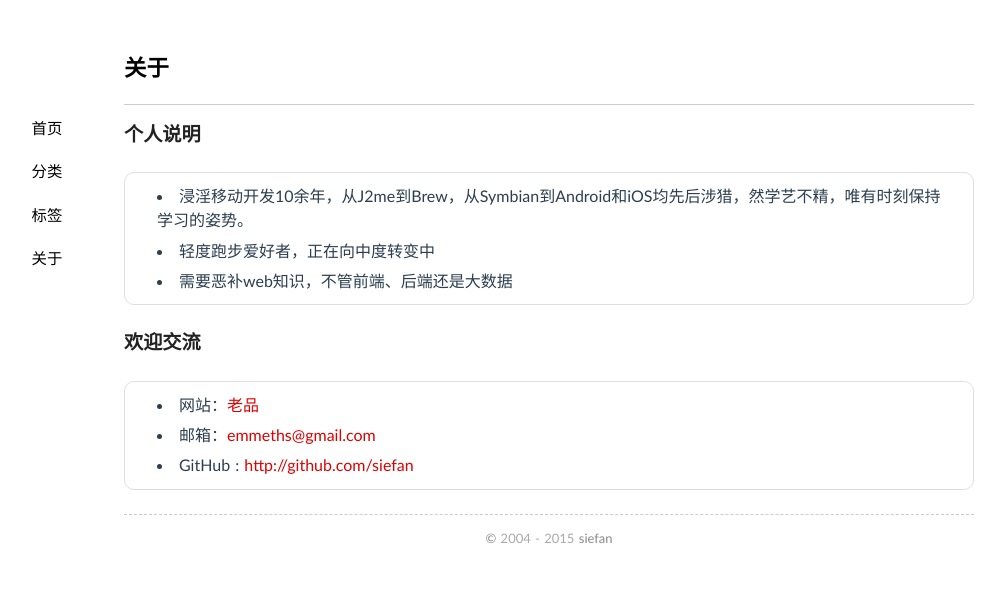
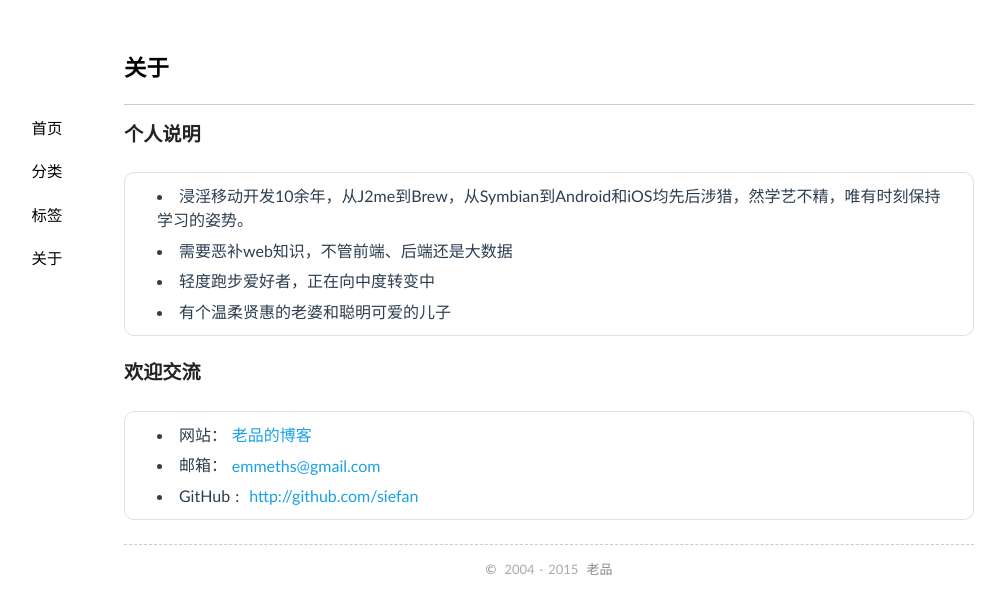
Before and after one commit to siefan/siefan.github.io, a Jekyll site: the page built from about/index.md, in a window 1280 px wide. Shown: the top 614 px of the page, without its empty margins (91-1096 px from the left). Built offline with Jekyll 4.4.1, drawn with Linux system fonts in a browser that asks for light colours.

Commit message:
css:about page:a.hover

```diff
--- a/_config.yml
+++ b/_config.yml
@@ -4,11 +4,11 @@ kramdown:
 permalink: /:categories/:title.html
 url: http://hanpine.com
 highlighter: pygments
-name: 老品
+name: 老品的博客
 description: 老品 | say less and do more
-author: siefan
+author: 老品
 email: emmeths@gmail.com
-duoshuo: niushuai
+#duoshuo: xxxxxx
 weibo: hansug@sina.com
 hub: siefan
 safe: true
--- a/_layouts/default.html
+++ b/_layouts/default.html
@@ -20,9 +20,6 @@
           <span><a title="网站首页" class="" href="/">首页</a></span>
           <span><a title="文章分类" class="" href="/categories/">分类</a></span>
           <span><a title="标签索引" class="" href="/tags/">标签</a></span>
-          <!--<span><a title="友情链接" class="" href="/links/">链接</a></span>-->
-          <!--<span><a title="留言交流" class="" href="/guestbook/">留言</a></span>
-          <span><a title="订阅本站" class="" href="/feed.xml">订阅</a></span>-->
           <span><a title="关于老品" class="" href="/about/">关于</a></span>
         </nav>
         <article class="content">
--- a/about/index.md
+++ b/about/index.md
@@ -5,8 +5,9 @@ comments: no
 ---
 ### 个人说明
 * 浸淫移动开发10余年，从J2me到Brew，从Symbian到Android和iOS均先后涉猎，然学艺不精，唯有时刻保持学习的姿势。
+* 需要恶补web知识，不管前端、后端还是大数据
 * 轻度跑步爱好者，正在向中度转变中
-* 需要恶补web知识，不管前端、后端还是大数据
+* 有个温柔贤惠的老婆和聪明可爱的儿子
 
 ### 欢迎交流
 * 网站：[{{ site.name }}]({{ site.url }})
--- a/media/css/style.css
+++ b/media/css/style.css
@@ -18,8 +18,8 @@ body{font-size:14px;word-spacing:1px;
 margin-right:auto;
         font-family:"Galdeano","Hiragino Sans GB","Microsoft YaHei",Trebuchet,"Trebuchet MS",Tahoma,"Lucida Grande","Lucida Sans Unicode",Verdana,sans-serif;color:#2C3E50;}
 *{border:none;outline:none;}
-a{color:#dd0000;text-decoration:none;}
-a:hover{color:#333333;text-decoration:underline;}
+a{color:#1BA1E2;text-decoration:none;padding:.3em;}
+a:hover{background-color:#1BA1E2;text-decoration:none;color:#ffffff; -webkit-transition:color .2s linear;}
 hr{margin:.7em 0;border-top:1px dashed #d0d0d0;border-bottom:1px dashed #f9f9f9;}
 p{padding:.5em 0;margin:.5em 0;}
 li{padding: .2em 2em;}
@@ -54,7 +54,7 @@ td, th { padding:5px 10px; border:1px solid #886; background:#efefef; }
 header{padding:.5em 0;border-bottom: 1px solid #cccccc;}
 nav{font-family:"Electrolize",sans-serif;font-size:1.1em;text-transform:uppercase;float:left;margin-left:-8em;width:6em;text-align:center;padding: 0em 0em;}
 nav a{display:block;padding:.7em 1em;color:#000000;}
-nav a:hover{background-color:#ff0000;text-decoration:none;color:#f9f9f9;-webkit-transition:color .2s linear;}
+nav a:hover{background-color:#1BA1E2;text-decoration:none;color:#ffffff;-webkit-transition:color .2s linear;}
 .post{padding:.5em 0em;}
 .post ul{padding:.5em 0em;}
 .post .listing2{padding:.5em 0em;border-style:none;}
```
Also changed, not shown: 6 other files.
